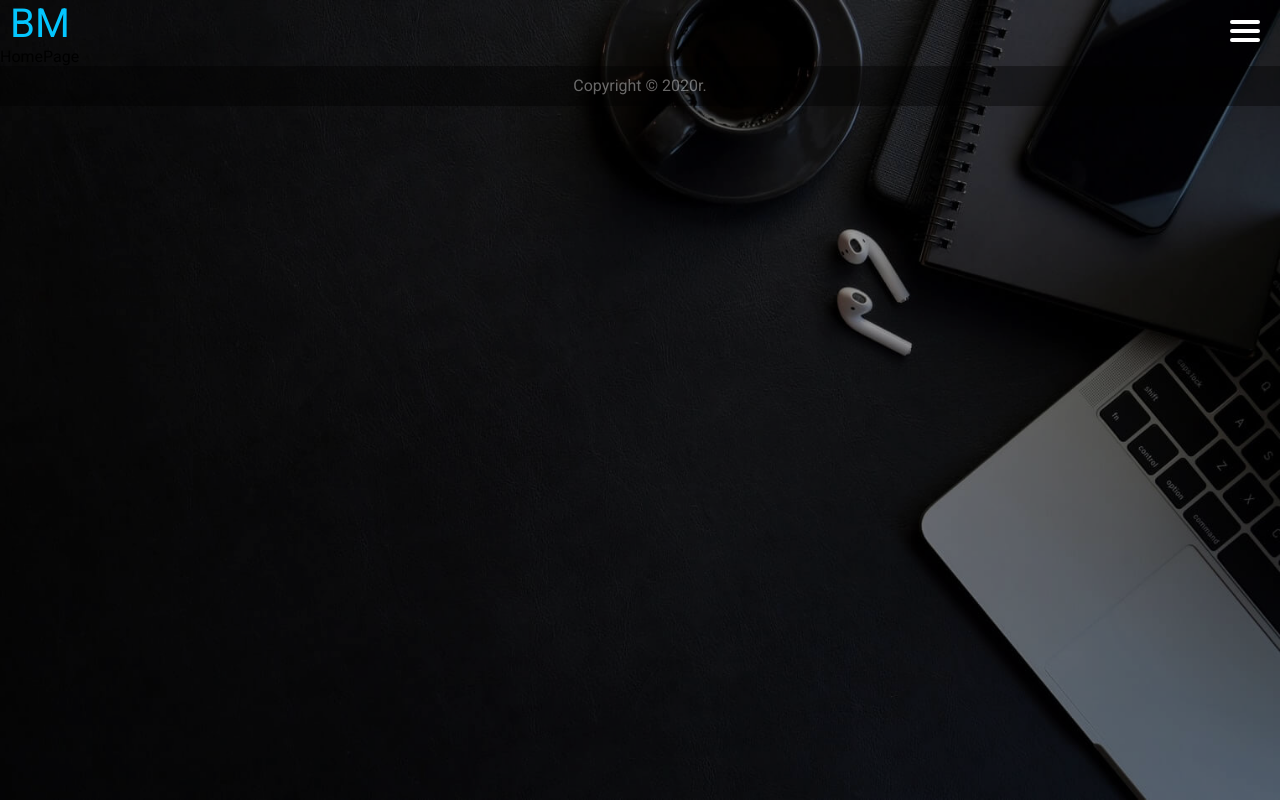
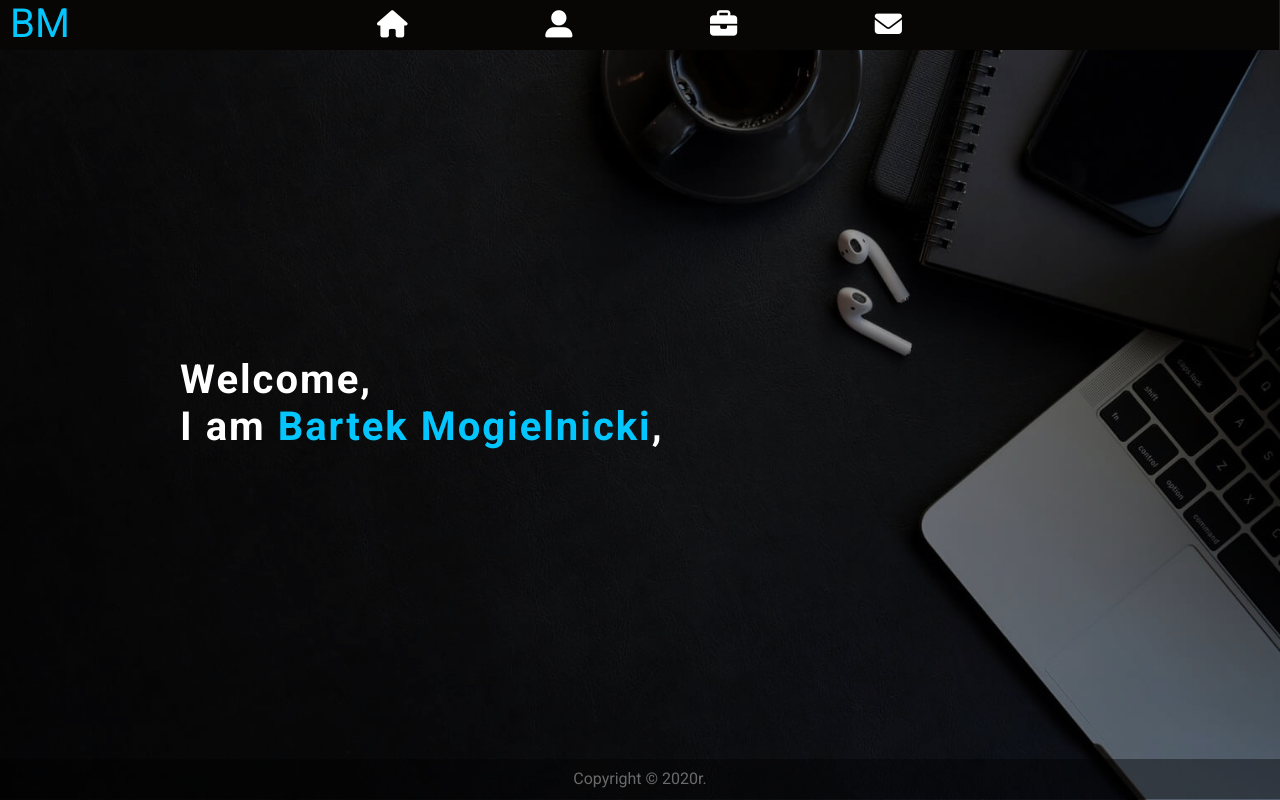
Before and after one commit to bemog/My-website-v2, a React (Create React App) app: page / in a window 1280 px wide. Built offline with nearby package versions, Linux system fonts and the light colour scheme.

Commit message:
Add homepage structure and styling

```diff
--- a/src/layouts/App.js
+++ b/src/layouts/App.js
@@ -3,7 +3,7 @@ import { BrowserRouter as Router } from 'react-router-dom';
 import '../scss/App.scss';
 import Footer from './Footer';
 import Navigation from './Navigation';
-import Page from './Page';
+import Main from './Main';
 
 class App extends Component {
   state = {}
@@ -15,7 +15,7 @@ class App extends Component {
             {<Navigation />}
           </header>
           <main>
-            {<Page />}
+            {<Main />}
           </main>
           <footer>
             <Footer />
--- a/src/layouts/Page.js
+++ b/src/layouts/Main.js
@@ -1,5 +1,6 @@
 import React from 'react';
 import { Route, Switch } from 'react-router-dom';
+import '../scss/Main.scss';
 import HomePage from '../pages/HomePage';
 import AboutPage from '../pages/AboutPage';
 import ProjectsPage from '../pages/ProjectsPage';
--- a/src/pages/HomePage.js
+++ b/src/pages/HomePage.js
@@ -1,9 +1,16 @@
 import React from 'react';
+import '../scss/HomePage.scss';
 
 const HomePage = () => {
   return (
-    <div>
-      HomePage
+    <div className='main home'>
+      <h1 className='home__welcome-text'>
+        Welcome,
+        <br />
+        I am <span className='home__name-mark'>Bartek Mogielnicki</span>,
+        <br />
+        <span className='home__title-text'></span>
+      </h1>
     </div>
   )
 }
--- /dev/null
+++ b/src/scss/HomePage.scss
@@ -0,0 +1,21 @@
+@import '_config.scss';
+
+.home {
+    $self: &;
+    overflow: hidden;
+    display: flex;
+    align-items: center;
+
+    &__welcome-text {
+        font-size: 2.5rem;
+        letter-spacing: 2px;
+    }
+
+    &__name-mark {
+        color: $primary-color;
+    }
+
+    &__title-text {
+        animation: blink 1s linear infinite;
+    }
+}
--- /dev/null
+++ b/src/scss/Main.scss
@@ -0,0 +1,9 @@
+@import '_config.scss';
+
+.main {
+    margin: 0 auto;
+    padding: 0 20px;
+    max-width: 1000px;
+    min-height: calc(100vh - #{$foot-height} - #{$nav-height} + 2px);
+    color: white;
+}
--- a/src/scss/Navigation.scss
+++ b/src/scss/Navigation.scss
@@ -56,7 +56,7 @@
         height: $nav-height;
         background-color: #070604;
         border-right: 1px solid rgba(255, 255, 255, 0.1);
-        transform: translateY(-100%);
+        // transform: translateY(-100%);
         transition: .3s;
         z-index: 99;
 
```
